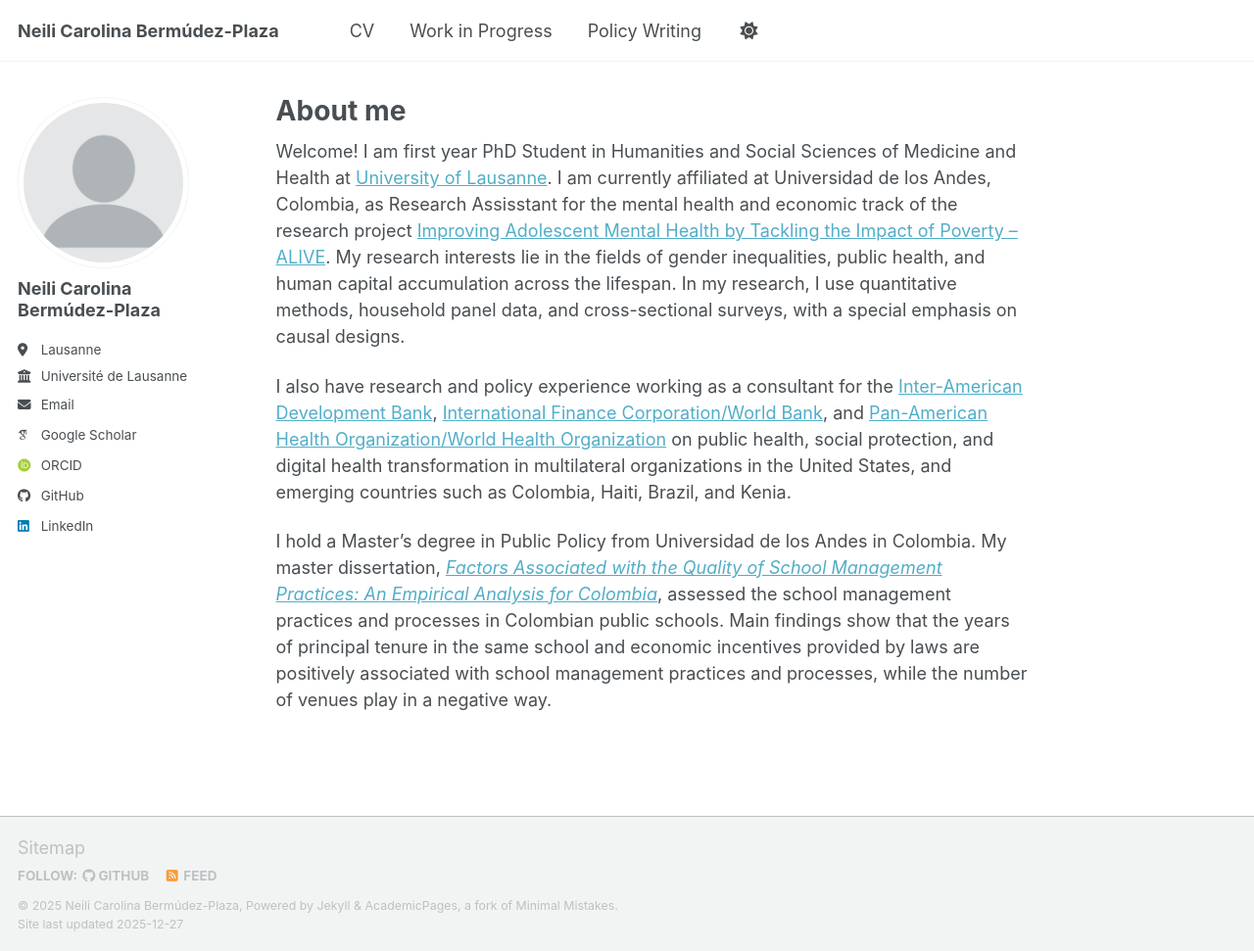
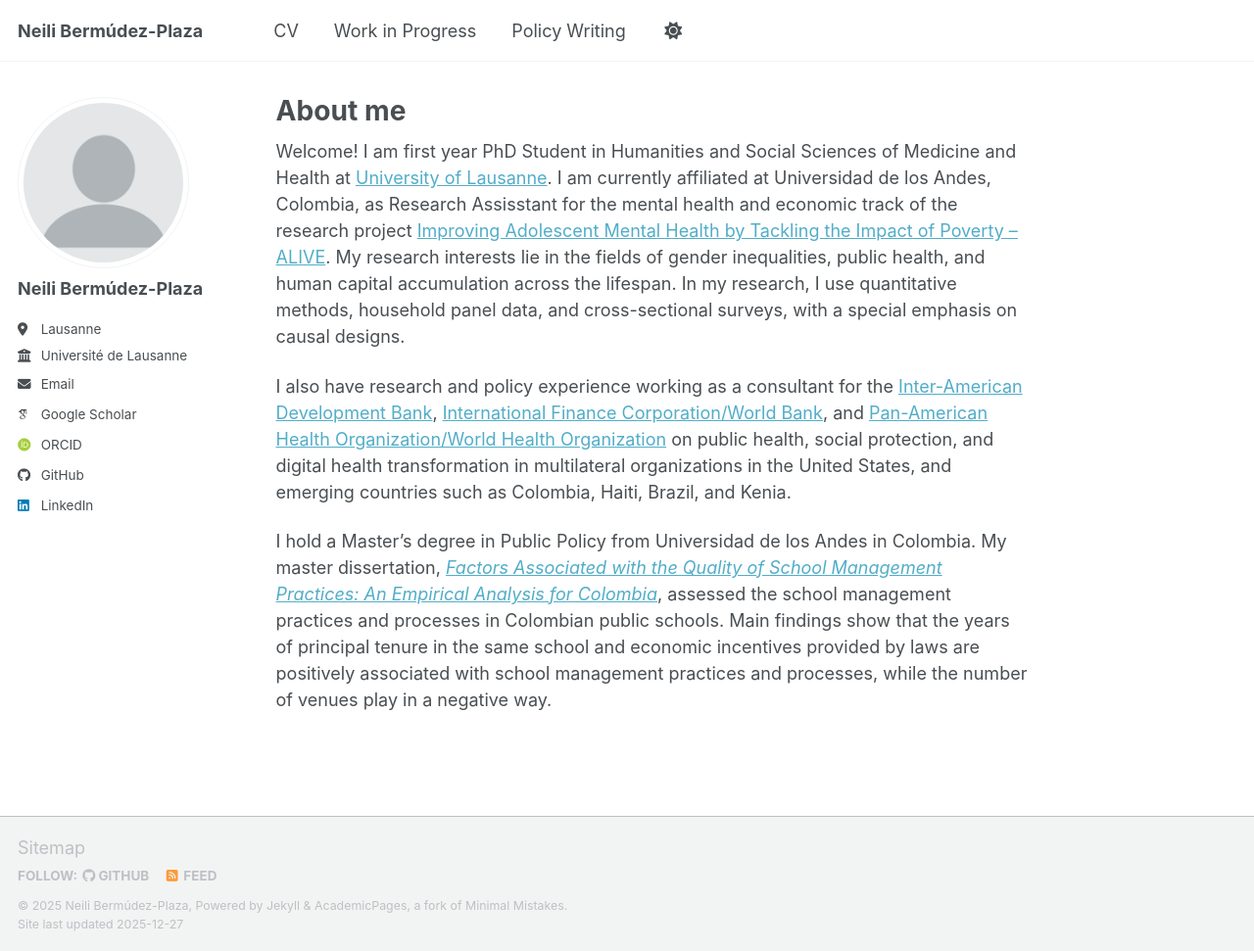
Before and after one commit to ncbermudez/ncbermudez.github.io, a Jekyll site: the page built from _pages/about.md, in a window 1280 px wide and 971 px high. Shown: the whole window at 98% size. Built offline with Jekyll 4.4.1, drawn with Linux system fonts in a browser that asks for light colours; some web fonts are replaced; a script bundle is joined from its source files by our own code; library files that are not in the unit come from our copies.

Commit message:
Update _config.yml

```diff
--- a/_config.yml
+++ b/_config.yml
@@ -9,9 +9,9 @@
 # Basic Site Settings
 locale                   : "en-US"
 site_theme               : "default" # the available themes options are "default", "air", "sunrise", "mint", "dirt" and "contrast"
-title                    : "Neili Carolina Bermúdez-Plaza"
+title                    : "Neili Bermúdez-Plaza"
 title_separator          : "-"
-name                     : &name "Neili Carolina Bermúdez-Plaza"
+name                     : &name "Neili Bermúdez-Plaza"
 description              : &description "PhD Student, Université de Lausanne"   # Update this with a general description of your site, this is the default if not overridden by a page
 url                      : "https://ncbermudez.github.io"  # The base hostname & protocol for your site e.g. https://[your GitHub username].github.io
 baseurl                  : "" # the subpath of your site, e.g. "/blog"
@@ -23,7 +23,7 @@
 author:
   # Biographic information
   avatar           : "profile.png"
-  name             : "Neili Carolina Bermúdez-Plaza"
+  name             : "Neili Bermúdez-Plaza"
   pronouns         : # example: "she/her"
   bio              : " "
   location         : "Lausanne"
```
